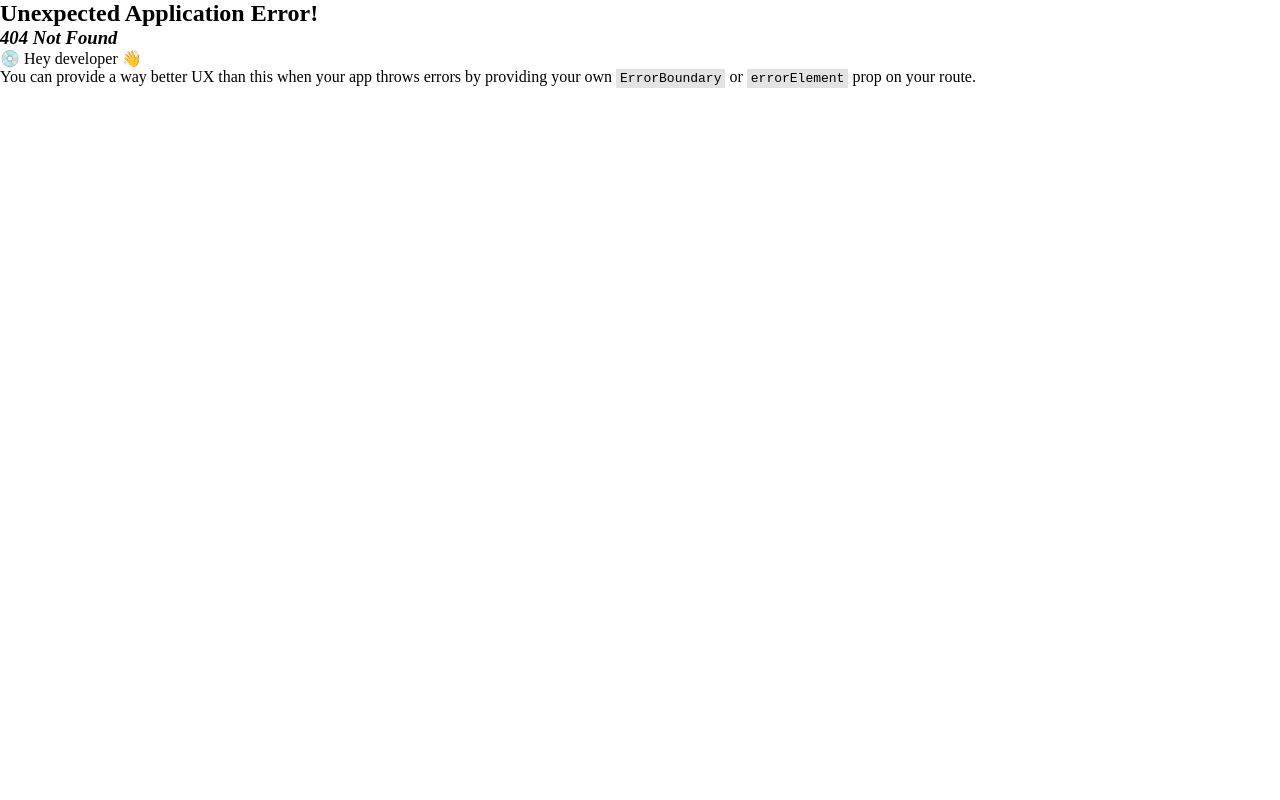
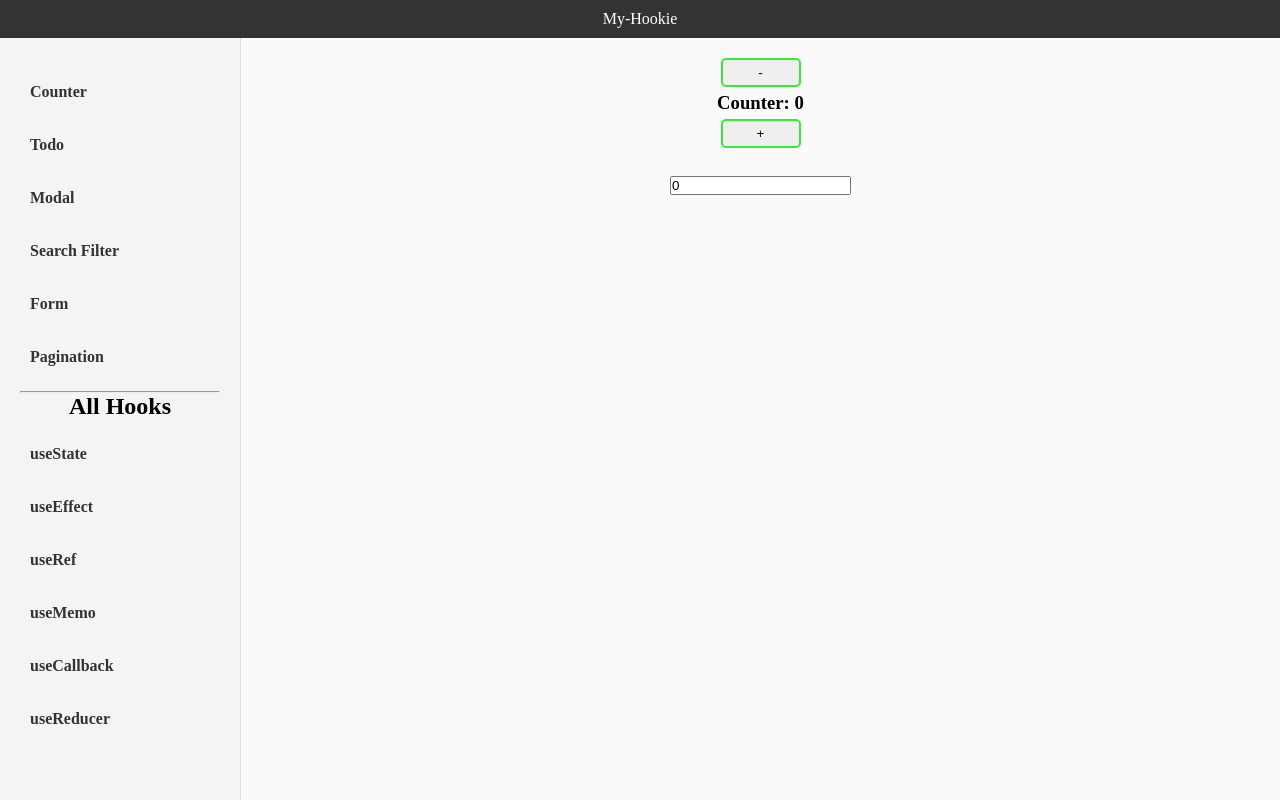
Before and after one commit to nityapriya-sahu/my-hookie, a React (Vite) app: page /use-reducer in a window 1280 px wide. Before the commit this address had no page. Built offline with nearby package versions, Linux system fonts and the light colour scheme.

Commit message:
useCallback & useReducer revised

```diff
--- /dev/null
+++ b/src/components/All Hooks/ForCallback.jsx
@@ -0,0 +1,17 @@
+import React from "react";
+
+const ForCallback = () => {
+  console.log("Header called");
+
+  return (
+    <div>
+      <h1>: 🙃Header :</h1>
+    </div>
+  );
+};
+
+//If we add React.memo() then when call from useCallback comp. then it will nor re-render again & again.
+
+//But here one issue is when we pass any props in it, then this trick will not work. So to acheive it we use useCallback()
+
+export default React.memo(ForCallback);
--- /dev/null
+++ b/src/components/All Hooks/UseCallback.jsx
@@ -0,0 +1,22 @@
+import React, { useCallback, useState } from "react";
+import ForCallback from "./ForCallback";
+
+const USeCallback = () => {
+  const [counter, setCounter] = useState(0);
+
+  const newFn = useCallback(() => {
+    console.log("new Fn called");
+  }, []);
+  //if we add counter variable in dependency "[counter]" then it behaves as usual
+  return (
+    <div className="main_container">
+      <ForCallback newFn={newFn} />
+      <div className="use_state1_container">
+        <button onClick={() => setCounter(counter + 1)}>Count</button>
+        <h3>{counter}</h3>
+      </div>
+    </div>
+  );
+};
+
+export default USeCallback;
--- /dev/null
+++ b/src/components/All Hooks/UseReducer.jsx
@@ -0,0 +1,53 @@
+import React, { useReducer, useState } from "react";
+
+const UseReducer = () => {
+  //1. We declare a useReducer which takes a reducer func. and initial state i.e {count: 0}
+  //2. We can declare this initial state like const initialState = {count:0}
+  //3. Then that reducer method returns an array, so we will declare
+  //4. This array returns a current state & dispatch method .
+  //5. Then we will declare that reducer function above of where we declare useReducer method.
+  //6. This reducer function takes two parameter i.e-> current state and action. Which returns an updated state.
+  //7. Why state.count? => state is come from useReducer array & in this state we have the object property {count: 0}. so to access the count we write like this.
+  //8. Now to update the state we use dispatch method on onClick\
+  //9. Now in dispatch function we pass action also. dispatch({ type: "increase" }). Based on the type reducer fn. return the value.
+  //10. Now we will add switch case which will work on action.
+
+  const initialState = { count: 0 };
+
+  const reducer = (state, action) => {
+    switch (action.type) {
+      case "increase": {
+        return { count: state.count + 1 };
+      }
+      case "decrease": {
+        return { count: state.count - 1 };
+      }
+      case "input": {
+        return { count: action.payload };
+      }
+      default: {
+        return state;
+      }
+    }
+  };
+  const [state, dispatch] = useReducer(reducer, initialState);
+  return (
+    <div className="main_container">
+      <div className="use_state1_container">
+        <button onClick={() => dispatch({ type: "decrease" })}>-</button>
+        <h3>Counter: {state.count}</h3>
+        <button onClick={() => dispatch({ type: "increase" })}>+</button>
+        <br />
+        <input
+          type="number"
+          value={state.count}
+          onChange={(e) =>
+            dispatch({ type: "input", payload: Number(e.target.value) })
+          }
+        />
+      </div>
+    </div>
+  );
+};
+
+export default UseReducer;
--- a/src/components/MasterLayout/MasterLayout.css
+++ b/src/components/MasterLayout/MasterLayout.css
@@ -25,6 +25,8 @@
   background-color: #f4f4f4;
   padding: 20px;
   border-right: 1px solid #ddd;
+  /* overflow-y: auto; */
+  /* height: calc(100vh - 50px); */
 }
 
 .sidebar ul {
@@ -54,4 +56,5 @@
   flex: 1;
   padding: 20px;
   background-color: #fafafa;
+  /* overflow: hidden; */
 }
--- a/src/components/MasterLayout/MasterLayout.jsx
+++ b/src/components/MasterLayout/MasterLayout.jsx
@@ -41,6 +41,12 @@ const MasterLayout = () => {
             <li>
               <Link to="/use-memo">useMemo</Link>
             </li>
+            <li>
+              <Link to="/use-callback">useCallback</Link>
+            </li>
+            <li>
+              <Link to="/use-reducer">useReducer</Link>
+            </li>
           </ul>
         </aside>
 
--- a/src/main.jsx
+++ b/src/main.jsx
@@ -20,6 +20,8 @@ import UseStateComp from "./components/All Hooks/UseStateComp";
 import UseEffectComp from "./components/All Hooks/UseEffectComp";
 import UseRefComp from "./components/All Hooks/UseRefComp";
 import UseMemo from "./components/All Hooks/USeMemo";
+import UseCallback from "./components/All Hooks/USeCallback";
+import UseReducer from "./components/All Hooks/UseReducer";
 
 const routers = createBrowserRouter([
   {
@@ -46,6 +48,8 @@ const routers = createBrowserRouter([
       { path: "use-effect", element: <UseEffectComp /> },
       { path: "use-ref", element: <UseRefComp /> },
       { path: "use-memo", element: <UseMemo /> },
+      { path: "use-callback", element: <UseCallback /> },
+      { path: "use-reducer", element: <UseReducer /> },
     ],
   },
 ]);
```
